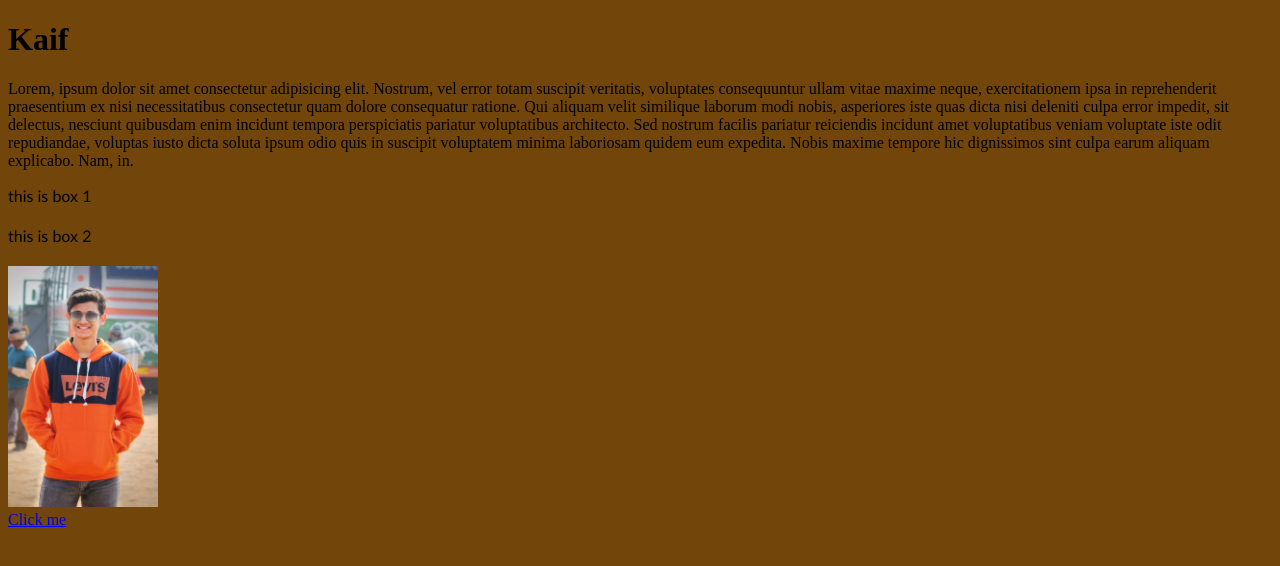
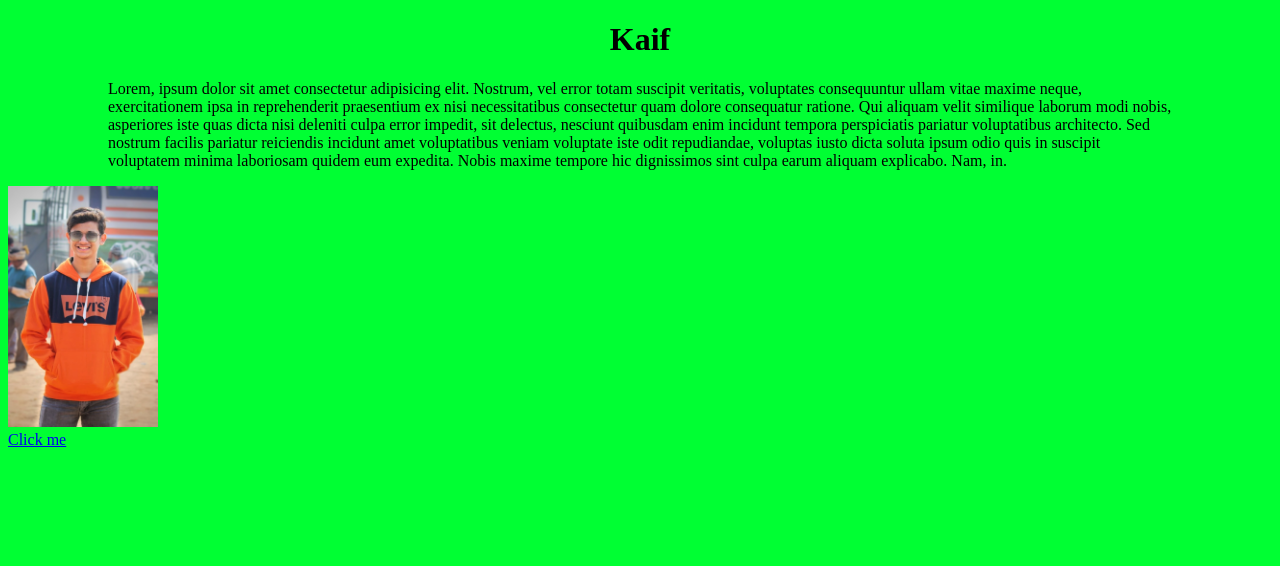
Before and after one commit to MdISBAULHAQUE/git-method, a plain HTML site: page index.html in a window 1280 px wide. Drawn offline with Linux system fonts and the light colour scheme.

Commit message:
New design added with background

```diff
--- a/index.html
+++ b/index.html
@@ -1,19 +1,29 @@
 <!DOCTYPE html>
 <html lang="en">
-<head>
-    <meta charset="UTF-8">
-    <meta name="viewport" content="width=device-width, initial-scale=1.0">
+  <head>
+    <meta charset="UTF-8" />
+    <meta name="viewport" content="width=device-width, initial-scale=1.0" />
     <title>Document</title>
-    <link rel="stylesheet" href="style.css">
-</head>
-<body>
-   <h1>  Kaif </h1>
-   <p> Lorem, ipsum dolor sit amet consectetur adipisicing elit. Nostrum, vel error totam suscipit veritatis, voluptates consequuntur ullam vitae maxime neque, exercitationem ipsa in reprehenderit praesentium ex nisi necessitatibus consectetur quam dolore consequatur ratione. Qui aliquam velit similique laborum modi nobis, asperiores iste quas dicta nisi deleniti culpa error impedit, sit delectus, nesciunt quibusdam enim incidunt tempora perspiciatis pariatur voluptatibus architecto. Sed nostrum facilis pariatur reiciendis incidunt amet voluptatibus veniam voluptate iste odit repudiandae, voluptas iusto dicta soluta ipsum odio quis in suscipit voluptatem minima laboriosam quidem eum expedita. Nobis maxime tempore hic dignissimos sint culpa earum aliquam explicabo. Nam, in. </p>
-<div id="box 1"> this is box 1  </div>
-<div id="box 2"> this is box 2 </div>
-   <img width= " 150 px" src="my pic .jpeg" alt="">
-   <br>
-   <a target="_blank" href = "https://www.google.co.in/"> Click me </a>
-
-</body>
+    <link rel="stylesheet" href="style.css" />
+  </head>
+  <body>
+    <h1>Kaif</h1>
+    <p>
+      Lorem, ipsum dolor sit amet consectetur adipisicing elit. Nostrum, vel
+      error totam suscipit veritatis, voluptates consequuntur ullam vitae maxime
+      neque, exercitationem ipsa in reprehenderit praesentium ex nisi
+      necessitatibus consectetur quam dolore consequatur ratione. Qui aliquam
+      velit similique laborum modi nobis, asperiores iste quas dicta nisi
+      deleniti culpa error impedit, sit delectus, nesciunt quibusdam enim
+      incidunt tempora perspiciatis pariatur voluptatibus architecto. Sed
+      nostrum facilis pariatur reiciendis incidunt amet voluptatibus veniam
+      voluptate iste odit repudiandae, voluptas iusto dicta soluta ipsum odio
+      quis in suscipit voluptatem minima laboriosam quidem eum expedita. Nobis
+      maxime tempore hic dignissimos sint culpa earum aliquam explicabo. Nam,
+      in.
+    </p>
+    <img width=" 150 px" src="my pic .jpeg" alt="" id="imgpic" />
+    <br />
+    <a target="_blank" href="https://www.google.co.in/"> Click me </a>
+  </body>
 </html>
--- a/style.css
+++ b/style.css
@@ -1,25 +1,28 @@
-body{
-    background-color: rgb(114, 69, 10);
-    height:100px;
+body {
+  background-color: rgb(0, 255, 51);
+  height: 100px;
   width: 40 px;
 }
-style{
-    height:100 px;
+style {
+  height: 100 px;
   width: 40 px;
   background-color: rgb(79, 61, 212);
 }
-div{
+div {
   height: 40%;
   width: 50%;
-    font-family: 'Gill Sans', 'Gill Sans MT', Calibri, 'Trebuchet MS', sans-serif;
+  font-family: "Gill Sans", "Gill Sans MT", Calibri, "Trebuchet MS", sans-serif;
+}
+h1 {
+  text-align: center;
+}
+p {
+  padding: 0 100px;
 }
 
-
-#box1{
-
+#box1 {
   background-color: rgb(61, 212, 212);
 }
-#box2{
-
+#box2 {
   background-color: rgb(26, 201, 23);
 }
```
Lines whose indentation alone changed are shown as unchanged.
